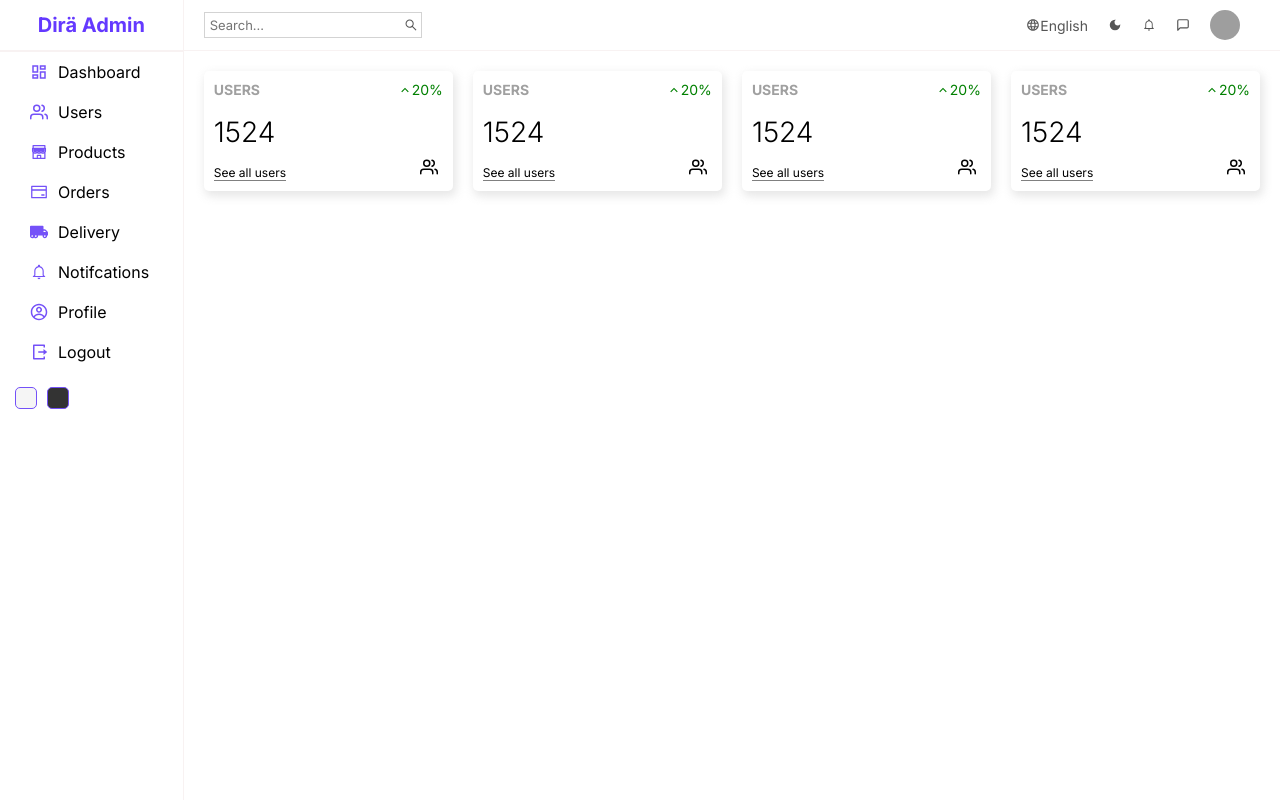
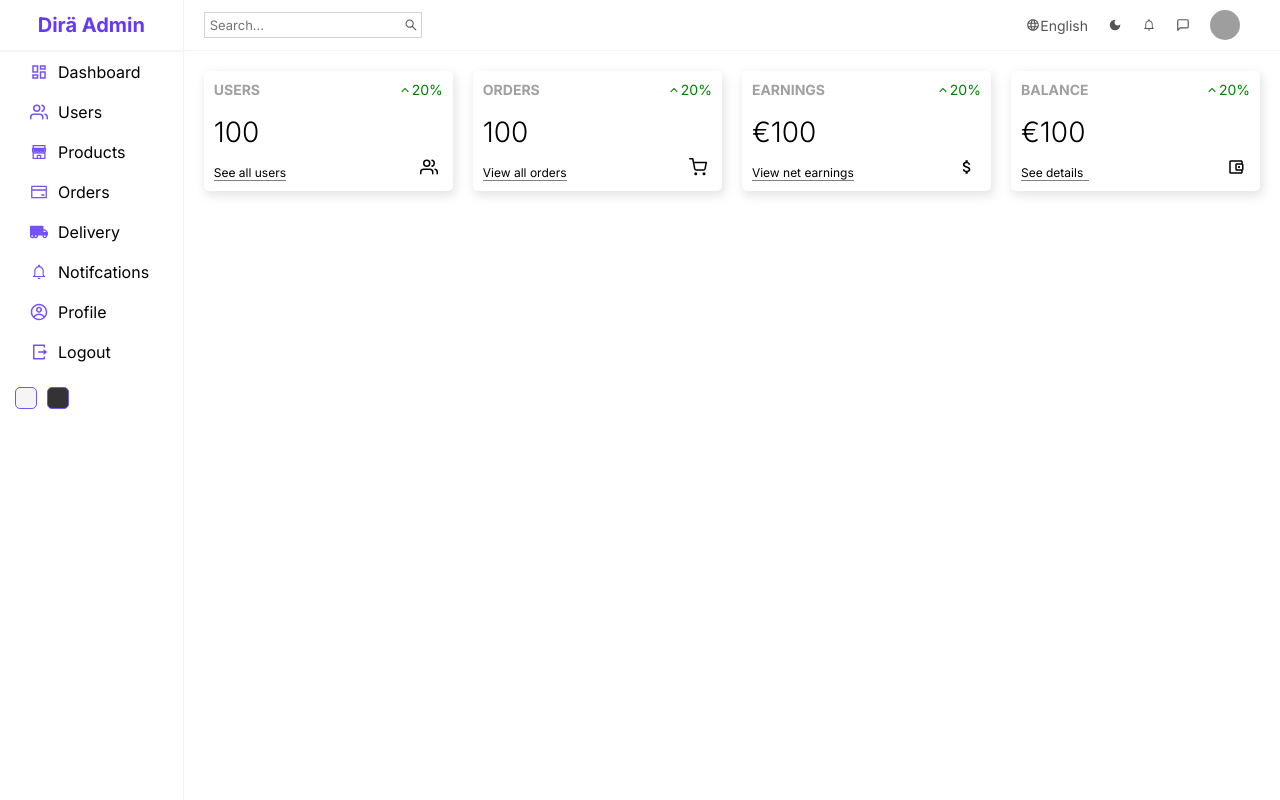
Before and after one commit to BrianSimiyu/admin-dashboard-project, a React (Create React App) app: page / in a window 1280 px wide. Built offline with nearby package versions, Linux system fonts and the light colour scheme; grey boxes are pictures that could not be loaded.

Commit message:
ui improvement

```diff
--- a/src/components/widgets/Widget.jsx
+++ b/src/components/widgets/Widget.jsx
@@ -1,22 +1,72 @@
 import React from "react";
 import { RiArrowUpSLine } from "react-icons/ri";
 import { FiUsers } from "react-icons/fi";
+import { FiShoppingCart } from "react-icons/fi";
+import { MdOutlineAttachMoney } from "react-icons/md";
+import { MdOutlineAccountBalanceWallet } from "react-icons/md";
+
 import "./widget.scss";
 
-const Widget = () => {
+const Widget = ({ type }) => {
+  let data;
+
+  //temporary
+  const amount = 100;
+  const diff = 20;
+
+  switch (type) {
+    case "user":
+      data = {
+        title: "USERS",
+        isMoney: false,
+        link: "See all users",
+        icon: <FiUsers className="icon" />,
+      };
+      break;
+    case "order":
+      data = {
+        title: "ORDERS",
+        isMoney: false,
+        link: "View all orders",
+        icon: <FiShoppingCart className="icon" />,
+      };
+      break;
+    case "earning":
+      data = {
+        title: "EARNINGS",
+        isMoney: true,
+        link: "View net earnings",
+        icon: <MdOutlineAttachMoney className="icon" />,
+      };
+      break;
+    case "balance":
+      data = {
+        title: "BALANCE",
+        isMoney: true,
+        link: "See details",
+        icon: <MdOutlineAccountBalanceWallet className="icon" />,
+      };
+      break;
+    default:
+      break;
+  }
+
   return (
     <div className="widget">
       <div className="left">
-        <span className="title">USERS</span>
-        <span className="counter">1524</span>
-        <span className="link">See all users</span>
+        <span className="title">{data.title}</span>
+        <span className="counter">
+          {data.isMoney && "€"}
+          {amount}
+        </span>
+        <span className="link">{data.link}</span>
       </div>
       <div className="right">
         <div className="percentage positive">
           <RiArrowUpSLine />
-          20%
+          {diff}%
         </div>
-        <FiUsers className="icon" />
+        {data.icon}
       </div>
     </div>
   );
--- a/src/pages/home/Home.jsx
+++ b/src/pages/home/Home.jsx
@@ -10,10 +10,10 @@ const Home = () => {
       <div className="homeContainer">
         <Navbar />
         <div className="widgets">
-          <Widget />
-          <Widget />
-          <Widget />
-          <Widget />
+          <Widget type="user" />
+          <Widget type="order" />
+          <Widget type="earning" />
+          <Widget type="balance" />
         </div>
       </div>
     </div>
```
